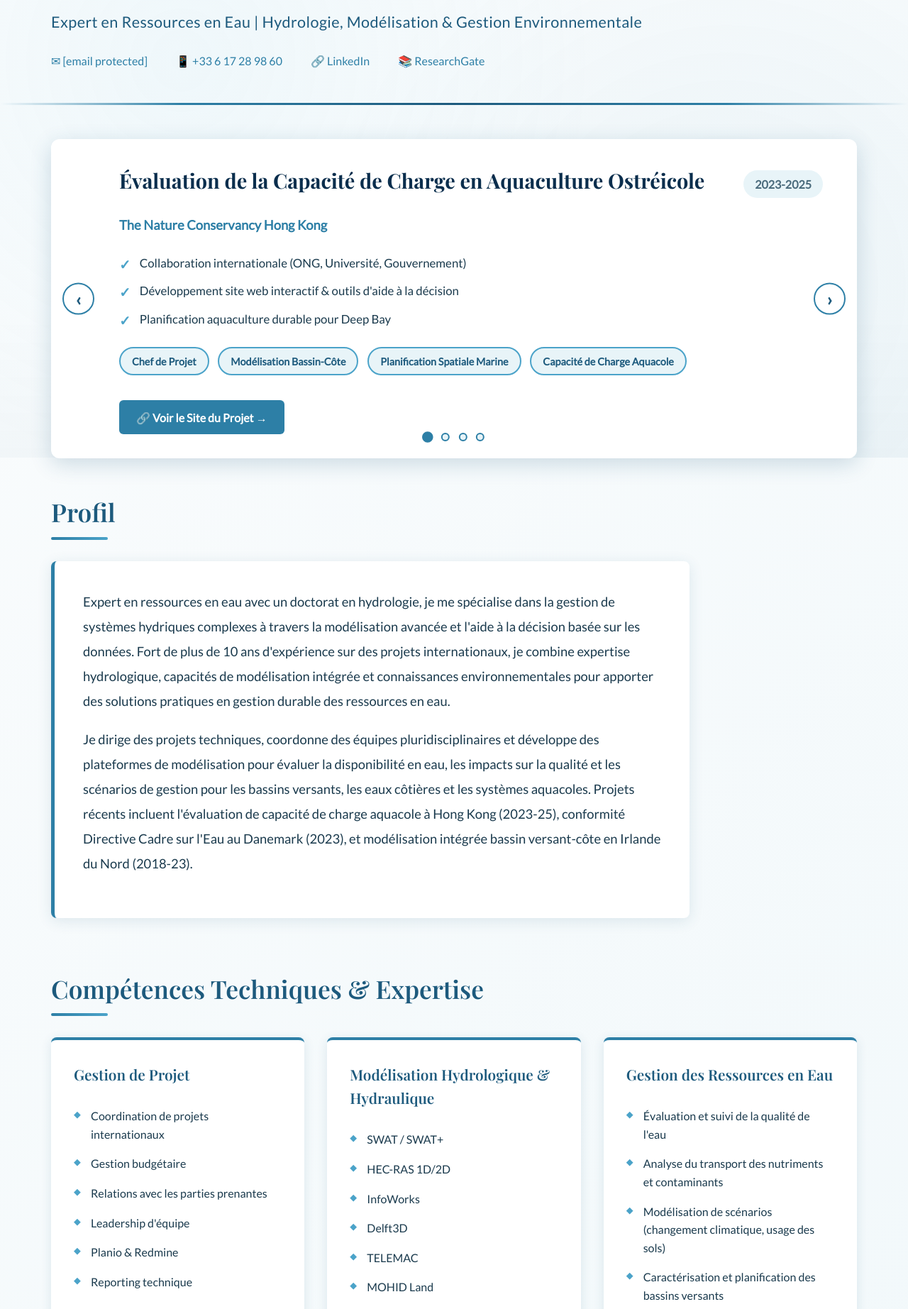
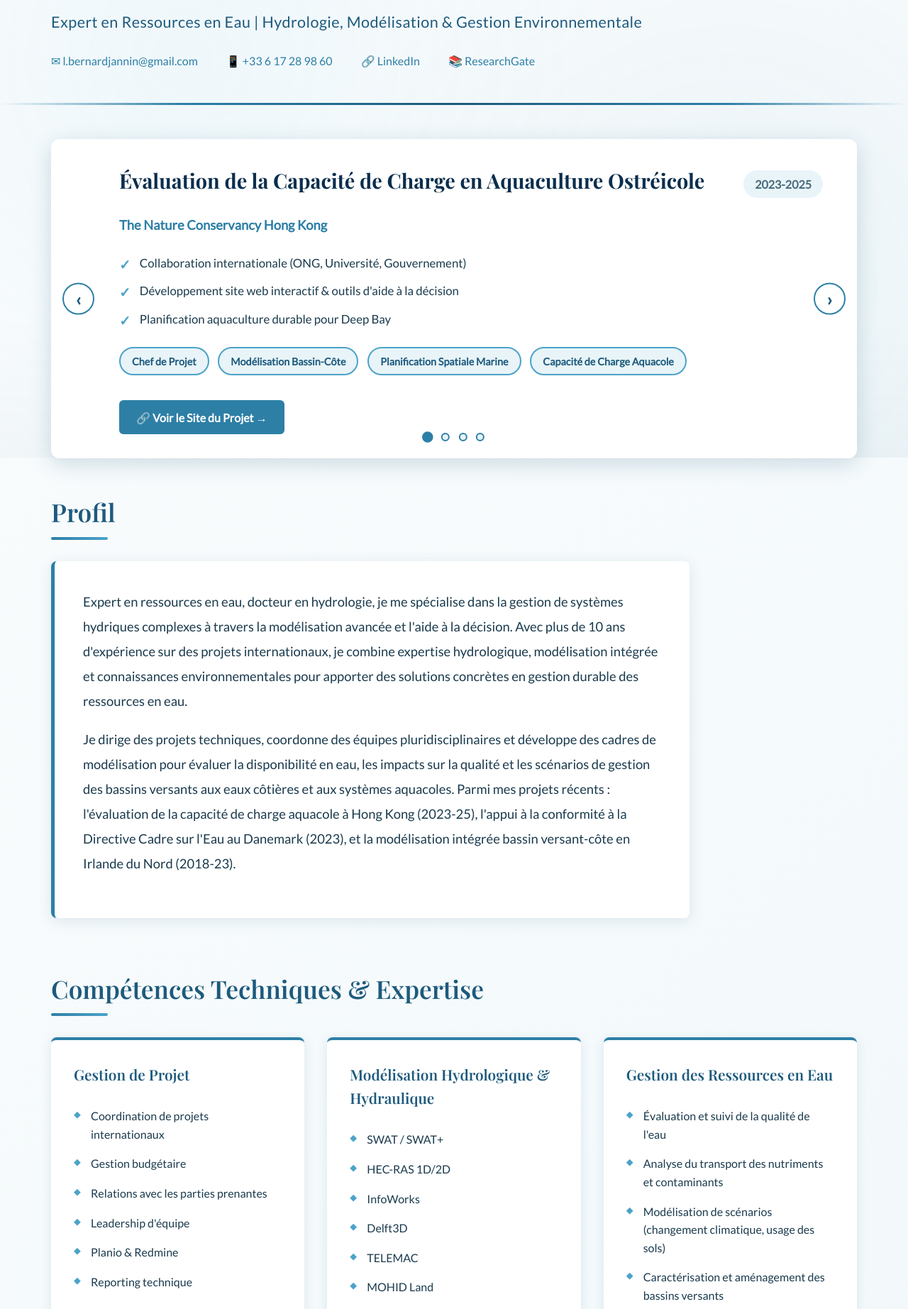
Before and after one commit to leonard-bernard-jannin/leonard-bernard-jannin.github.io, a plain HTML site: page index-fr.html in a window 1280 px wide. Shown: the part 155-2000 px from the top of the page at 71% size. Drawn offline with nearby package versions, Linux system fonts and the light colour scheme.

Commit message:
Fix email display and footer in index.html and index-fr.html

```diff
--- a/index-fr.html
+++ b/index-fr.html
@@ -49,7 +49,7 @@ header a button:hover{transform:translateY(-2px);box-shadow:0 4px 12px var(--sha
 <h1>Léonard Bernard-Jannin</h1>
 <p class="tagline">Expert en Ressources en Eau | Hydrologie, Modélisation & Gestion Environnementale</p>
 <div class="contact-links">
-<a href="/cdn-cgi/l/email-protection#6804460a0d1a06091a0c020906060106280f05090104460b0705">✉ <span class="__cf_email__" data-cfemail="305c1e5255425e5142545a515e5e595e70575d51595c1e535f5d">[email&#160;protected]</span></a>
+<a href="mailto:l.bernardjannin@gmail.com">✉ l.bernardjannin@gmail.com</a>
 <a href="tel:+33617289860">📱 +33 6 17 28 98 60</a>
 <a href="https://www.linkedin.com/in/l%C3%A9onard-bernard-jannin-9a35497a/" target="_blank">🔗 LinkedIn</a>
 <a href="https://www.researchgate.net/profile/Leonard-Bernard-Jannin" target="_blank">📚 ResearchGate</a>
@@ -153,8 +153,8 @@ header a button:hover{transform:translateY(-2px);box-shadow:0 4px 12px var(--sha
 <section id="about">
 <h2>Profil</h2>
 <div class="about-content">
-<p>Expert en ressources en eau avec un doctorat en hydrologie, je me spécialise dans la gestion de systèmes hydriques complexes à travers la modélisation avancée et l'aide à la décision basée sur les données. Fort de plus de 10 ans d'expérience sur des projets internationaux, je combine expertise hydrologique, capacités de modélisation intégrée et connaissances environnementales pour apporter des solutions pratiques en gestion durable des ressources en eau.</p>
-<p>Je dirige des projets techniques, coordonne des équipes pluridisciplinaires et développe des plateformes de modélisation pour évaluer la disponibilité en eau, les impacts sur la qualité et les scénarios de gestion pour les bassins versants, les eaux côtières et les systèmes aquacoles. Projets récents incluent l'évaluation de capacité de charge aquacole à Hong Kong (2023-25), conformité Directive Cadre sur l'Eau au Danemark (2023), et modélisation intégrée bassin versant-côte en Irlande du Nord (2018-23).</p>
+<p>Expert en ressources en eau, docteur en hydrologie, je me spécialise dans la gestion de systèmes hydriques complexes à travers la modélisation avancée et l'aide à la décision. Avec plus de 10 ans d'expérience sur des projets internationaux, je combine expertise hydrologique, modélisation intégrée et connaissances environnementales pour apporter des solutions concrètes en gestion durable des ressources en eau.</p>
+<p>Je dirige des projets techniques, coordonne des équipes pluridisciplinaires et développe des cadres de modélisation pour évaluer la disponibilité en eau, les impacts sur la qualité et les scénarios de gestion des bassins versants aux eaux côtières et aux systèmes aquacoles. Parmi mes projets récents : l'évaluation de la capacité de charge aquacole à Hong Kong (2023-25), l'appui à la conformité à la Directive Cadre sur l'Eau au Danemark (2023), et la modélisation intégrée bassin versant-côte en Irlande du Nord (2018-23).</p>
 </div>
 </section>
 
@@ -190,7 +190,7 @@ header a button:hover{transform:translateY(-2px);box-shadow:0 4px 12px var(--sha
 <li>Évaluation et suivi de la qualité de l'eau</li>
 <li>Analyse du transport des nutriments et contaminants</li>
 <li>Modélisation de scénarios (changement climatique, usage des sols)</li>
-<li>Caractérisation et planification des bassins versants</li>
+<li>Caractérisation et aménagement des bassins versants</li>
 <li>Interactions eaux de surface - eaux souterraines</li>
 <li>Évaluation de la capacité de charge aquacole</li>
 </ul>
@@ -464,4 +464,6 @@ document.addEventListener('DOMContentLoaded', function() {
 </script>
 </main>
 <footer>
-<p>&copy; 2026 Léonard Bernard-Jannin. Tous droits réservés.</p
+<p>&copy; 2026 Léonard Bernard-Jannin. Tous droits réservés.</p>
+</footer>
+</html>
```
Also changed, not shown: index.html (+4 -2 lines).
